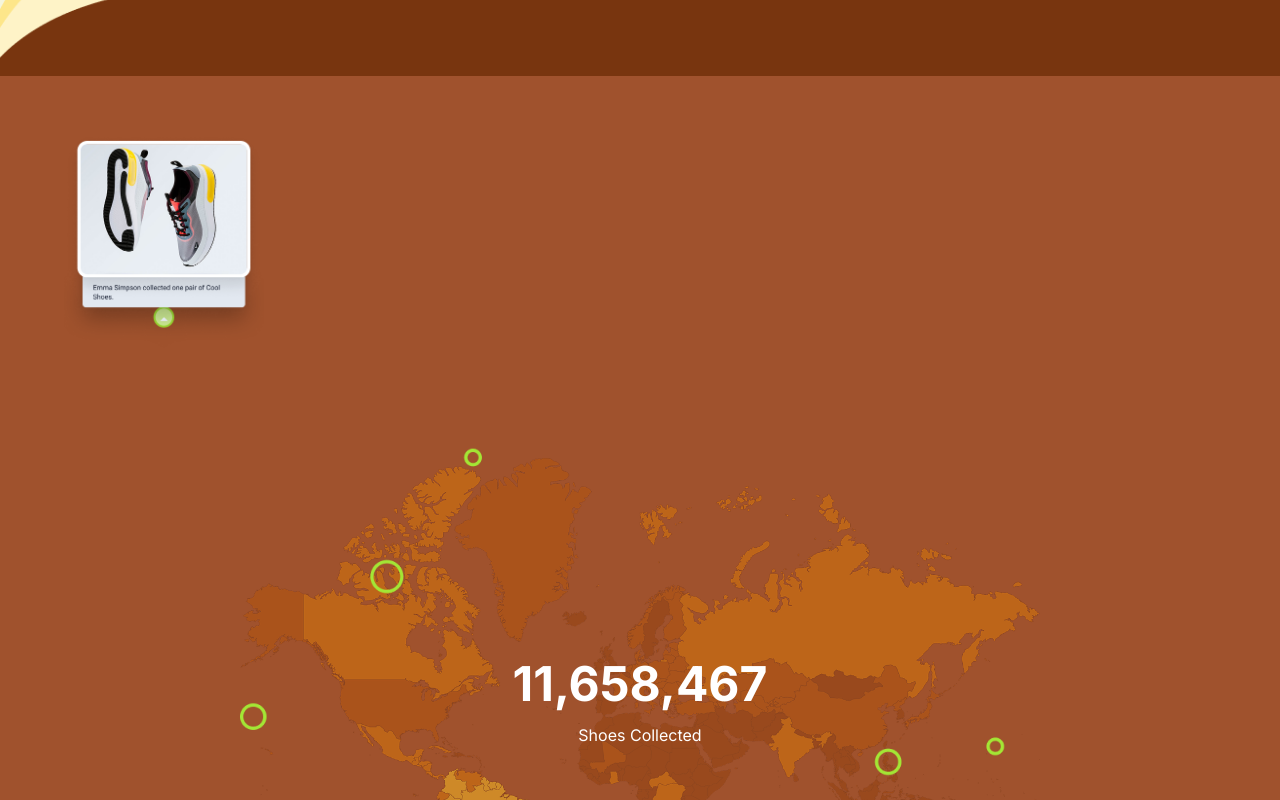
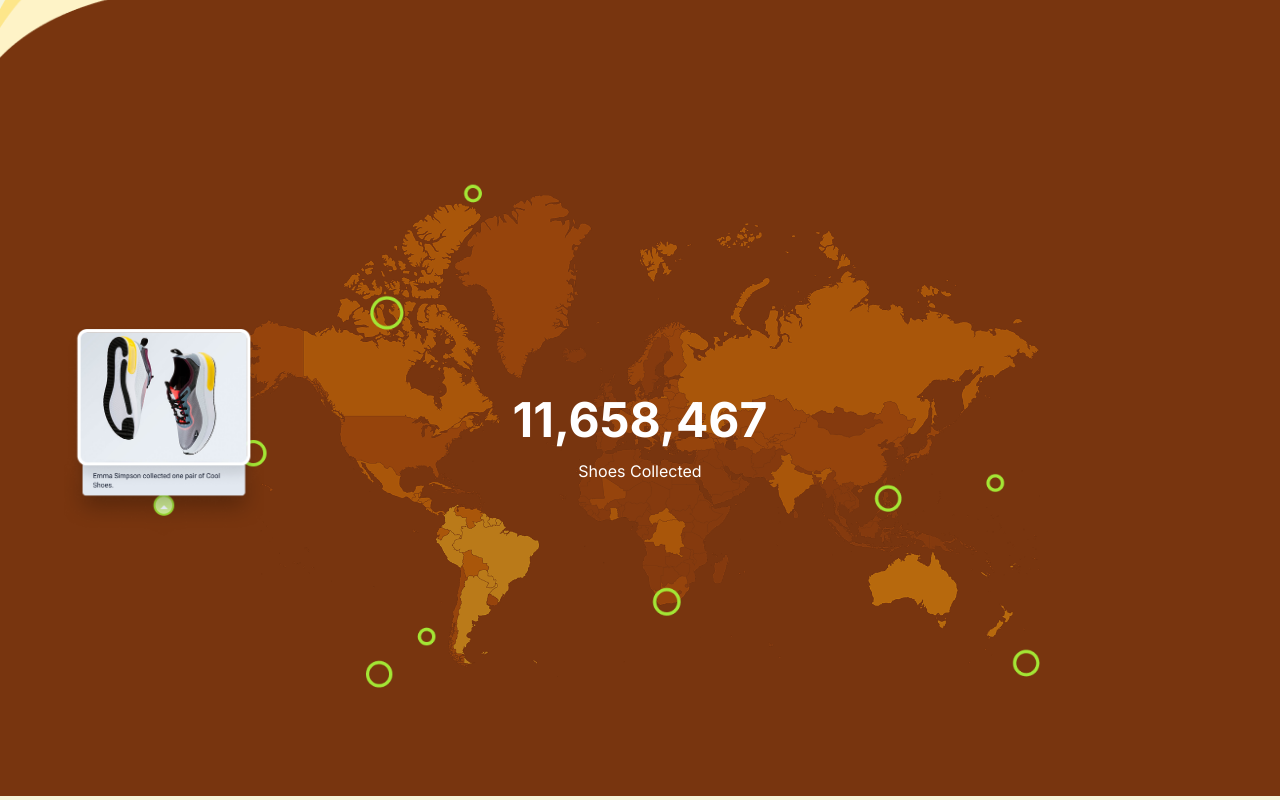
Before and after one commit to Singuluri-Padmini-Devi/Collectible-sneakers-shopping-cart, a React (Vite) app: page / in a window 1280 px wide. Shown: the part 3920-4720 px from the top of the page. Built offline with nearby package versions, Linux system fonts and the light colour scheme.

Commit message:
Updated styles

```diff
--- a/src/components/MapSection.tsx
+++ b/src/components/MapSection.tsx
@@ -1,26 +1,13 @@
-import { Box, Container, Typography, Card } from '@mui/material';
+import { Box, Container, Typography } from '@mui/material';
 import { styled } from '@mui/material/styles';
 
 const MapSection = styled(Box)({
-  backgroundColor: '#A0522D',
+  backgroundColor: '#78350F',
   padding: '60px 0',
   position: 'relative',
   overflow: 'hidden',
   width: '100%',
 });
-
-const TopSection = styled(Box)(({ theme }) => ({
-  display: 'flex',
-  gap: '40px',
-  alignItems: 'flex-start',
-  marginBottom: '40px',
-  position: 'relative',
-  zIndex: 1,
-  [theme.breakpoints.down('md')]: {
-    flexDirection: 'column',
-    gap: '30px',
-  },
-}));
 
 const MapWrapper = styled(Box)({
   width: '100%',
@@ -31,14 +18,13 @@ const MapWrapper = styled(Box)({
   minHeight: '600px',
 });
 
-const LeftIconSection = styled(Box)(({ theme }) => ({
-  flex: '0 0 auto',
-  [theme.breakpoints.down('md')]: {
-    width: '100%',
-    display: 'flex',
-    justifyContent: 'center',
-  },
-}));
+const LeftIconSection = styled(Box)({
+  position: 'absolute',
+  left: 0,
+  top: '50%',
+  transform: 'translateY(-50%)',
+  zIndex: 5,
+});
 
 const LeftIcon = styled('img')({
   maxWidth: '200px',
@@ -79,50 +65,19 @@ const StatsDisplay = styled(Box)({
   textAlign: 'center',
 });
 
-const NotificationCard = styled(Card)(({ theme }) => ({
-  position: 'absolute',
-  top: '15%',
-  left: '15%',
-  backgroundColor: '#FFFFFF',
-  padding: '16px',
-  borderRadius: '12px',
-  boxShadow: '0 4px 20px rgba(0, 0, 0, 0.3)',
-  zIndex: 4,
-  maxWidth: '250px',
-  [theme.breakpoints.down('md')]: {
-    position: 'relative',
-    top: 'auto',
-    left: 'auto',
-    marginTop: '20px',
-  },
-}));
 
-const NotificationImage = styled('img')({
-  width: '100%',
-  height: 'auto',
-  borderRadius: '8px',
-  marginBottom: '12px',
-});
-
-const TextSection = styled(Box)({
-  flex: '0 0 auto',
-  maxWidth: '300px',
-  textAlign: 'left',
-});
 
 const MapSectionComponent = () => {
   return (
     <MapSection>
       <Container maxWidth="lg">
-        <TopSection>
+        <MapWrapper>
           <LeftIconSection>
             <LeftIcon
               src="/images/left shoes text icon.png"
               alt="Shoes icon"
             />
           </LeftIconSection>
-        </TopSection>
-        <MapWrapper>
           <MapImage
             src="/images/map.png"
             alt="World map"
```
